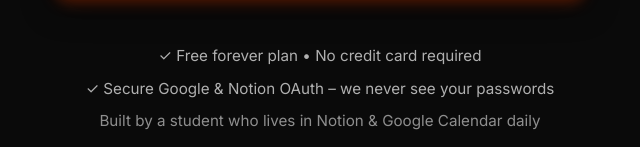
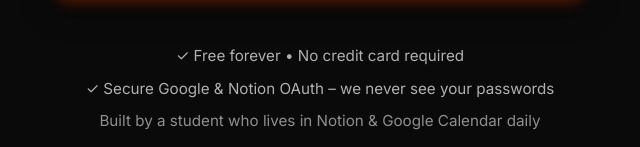
Before and after one commit to fusion20k/synk-web, a plain HTML site: page index.html in a window 1280 px wide. Shown: the part 653-800 px from the top of the page, 320-960 px from the left. Drawn offline with nearby package versions, Linux system fonts and the light colour scheme.

Commit message:
"Remove-plan-from-free-forever-text"

```diff
--- a/index.html
+++ b/index.html
@@ -5,7 +5,7 @@
     <meta charset="UTF-8">
     <meta name="viewport" content="width=device-width, initial-scale=1.0">
     <title>Synk - Automatically Turn Notion Tasks into Google Calendar Events</title>
-    <meta name="description" content="Never miss deadlines again. Synk automatically syncs your Notion tasks to Google Calendar in real-time. Free forever plan, no credit card required.">
+    <meta name="description" content="Never miss deadlines again. Synk automatically syncs your Notion tasks to Google Calendar in real-time. Free forever, no credit card required.">
     <link rel="stylesheet" href="css/styles.css?v=7.2">
     <link rel="icon" href="assets/icons/favicon.ico">
     <link rel="preconnect" href="https://fonts.googleapis.com">
@@ -68,7 +68,7 @@
 
                 <!-- Low friction messaging -->
                 <div style="font-size: 0.95rem; color: var(--text-secondary); margin-top: 1rem;">
-                    <div style="margin-bottom: 0.5rem;">✓ Free forever plan • No credit card required</div>
+                    <div style="margin-bottom: 0.5rem;">✓ Free forever • No credit card required</div>
                     <div style="margin-bottom: 0.5rem;">✓ Secure Google & Notion OAuth – we never see your passwords</div>
                     <div style="opacity: 0.8;">Built by a student who lives in Notion & Google Calendar daily</div>
                 </div>
@@ -243,7 +243,7 @@
                     <a href="signup.html" class="cta-button" style="padding: 1.4rem 3rem; font-size: 1.2rem; display: inline-block;">
                         Start Free – Connect Your Accounts Now
                     </a>
-                    <div style="font-size: 0.95rem; color: var(--text-secondary); margin-top: 1rem;">Free forever plan • No credit card required</div>
+                    <div style="font-size: 0.95rem; color: var(--text-secondary); margin-top: 1rem;">Free forever • No credit card required</div>
                 </div>
                 <div style="display: grid; grid-template-columns: repeat(auto-fit, minmax(200px, 1fr)); gap: 3rem; padding-top: 3rem; border-top: 1px solid rgba(255, 255, 255, 0.1);">
                     <div>
```
